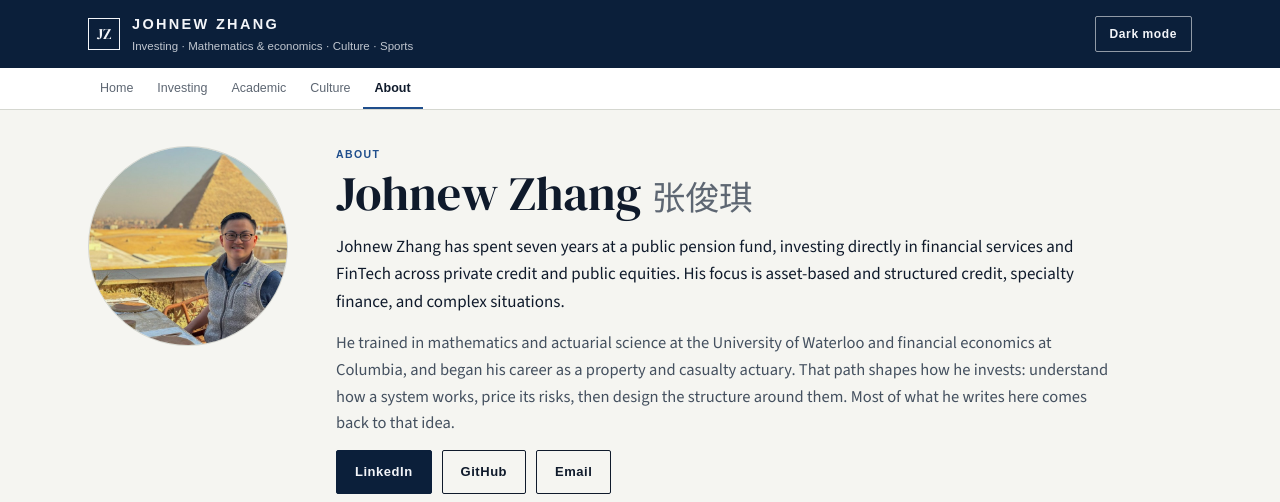
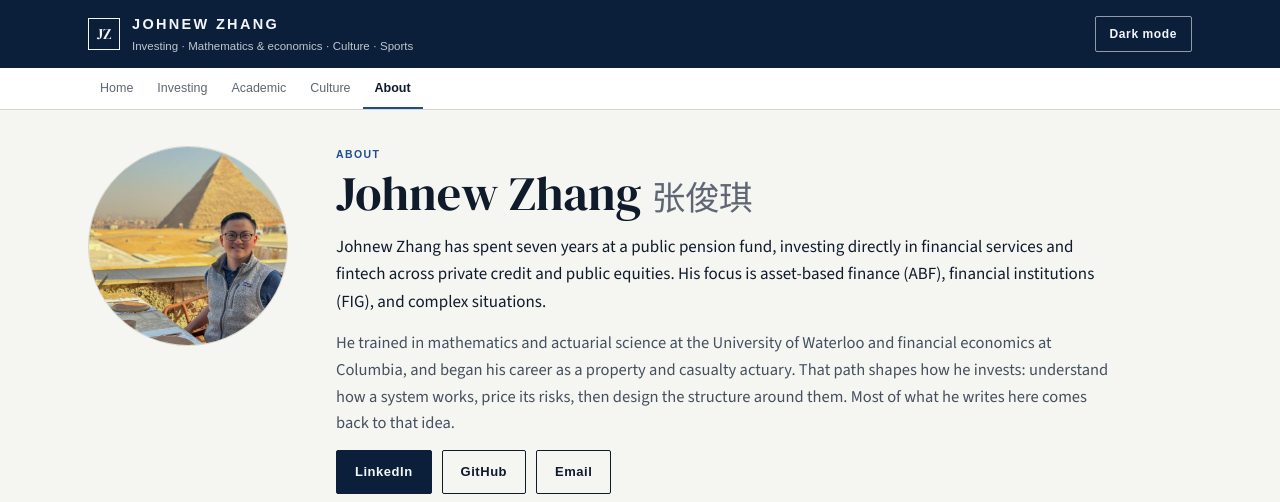
Before and after one commit to WizardKingZ/WizardKingZ.github.io, a Jekyll site: the page built from about.html, in a window 1280 px wide and 1371 px high, cut to the strip 0-502 px from the top of the window. Built offline with Jekyll 4.4.1, drawn with Linux system fonts in a browser that asks for light colours.

Commit message:
About bio: fintech; focus on ABF, FIG and complex situations
Co-Authored-By: Claude Opus 5.5 <noreply@anthropic.com>
Claude-Session: https://claude.ai/code/session_01HuzLqhE1N2LXEfqC3bb9e5

```diff
--- a/about.html
+++ b/about.html
@@ -2,7 +2,7 @@
 layout: default
 title: About
 permalink: /about/
-description: Johnew Zhang has spent seven years at a public pension fund investing directly in financial services and FinTech. He trained in mathematics and actuarial science at Waterloo and financial economics at Columbia.
+description: Johnew Zhang has spent seven years at a public pension fund investing directly in financial services and fintech. He trained in mathematics and actuarial science at Waterloo and financial economics at Columbia.
 ---
 <main class="inner" style="padding-top:36px;padding-bottom:56px">
   <div class="about-hero">
@@ -10,7 +10,7 @@ description: Johnew Zhang has spent seven years at a public pension fund investi
     <div class="txt">
       <div class="eyebrow">About</div>
       <h1>{{ site.name }} <span>{{ site.name_zh }}</span></h1>
-      <p>Johnew Zhang has spent seven years at a public pension fund, investing directly in financial services and FinTech across private credit and public equities. His focus is asset-based and structured credit, specialty finance, and complex situations.</p>
+      <p>Johnew Zhang has spent seven years at a public pension fund, investing directly in financial services and fintech across private credit and public equities. His focus is asset-based finance (ABF), financial institutions (FIG), and complex situations.</p>
       <p class="second">He trained in mathematics and actuarial science at the University of Waterloo and financial economics at Columbia, and began his career as a property and casualty actuary. That path shapes how he invests: understand how a system works, price its risks, then design the structure around them. Most of what he writes here comes back to that idea.</p>
       <div class="hero-links">
         {%- if site.linkedin %}<a class="btn solid" href="https://www.linkedin.com/in/{{ site.linkedin }}">LinkedIn</a>{% endif %}
```
